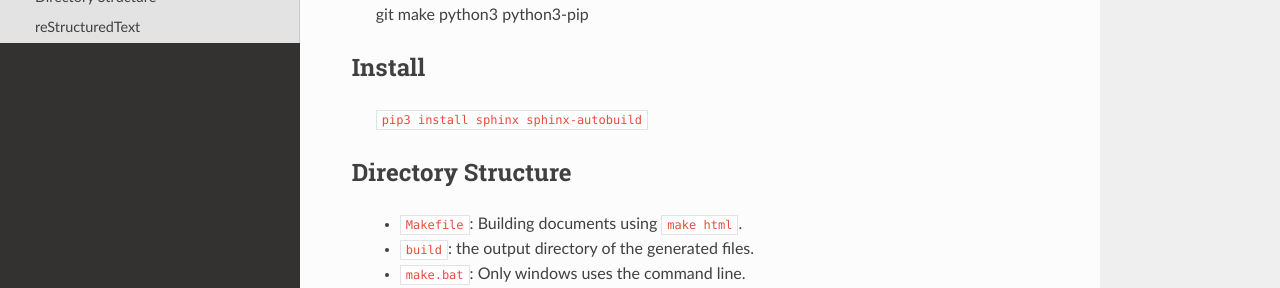
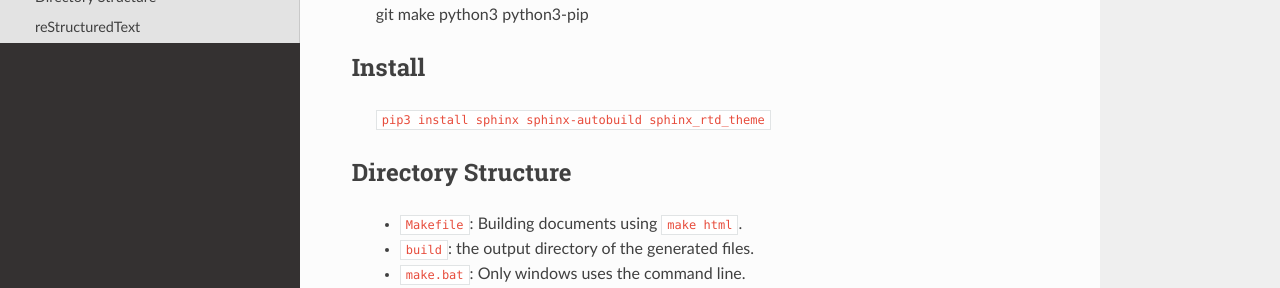
Before and after one commit to CodevDynamics/Docs, a Sphinx documentation site: the page built from source/sphinx/installation.rst, in a window 1280 px wide. Shown: the part 213-501 px from the top of the page. Built offline with Sphinx 7.4.7 and the Read the Docs theme 2.0.0, drawn with Linux system fonts in a browser that asks for light colours.

Commit message:
Fix: pip3 install sphinx_rtd_theme

```diff
--- a/source/sphinx/installation.rst
+++ b/source/sphinx/installation.rst
@@ -7,7 +7,7 @@ Requirement
 
 Install
 -------------
-    ``pip3 install sphinx sphinx-autobuild``
+    ``pip3 install sphinx sphinx-autobuild sphinx_rtd_theme``
 
 Directory Structure
 ---------------------
```
Also changed, not shown: 1 other file.
